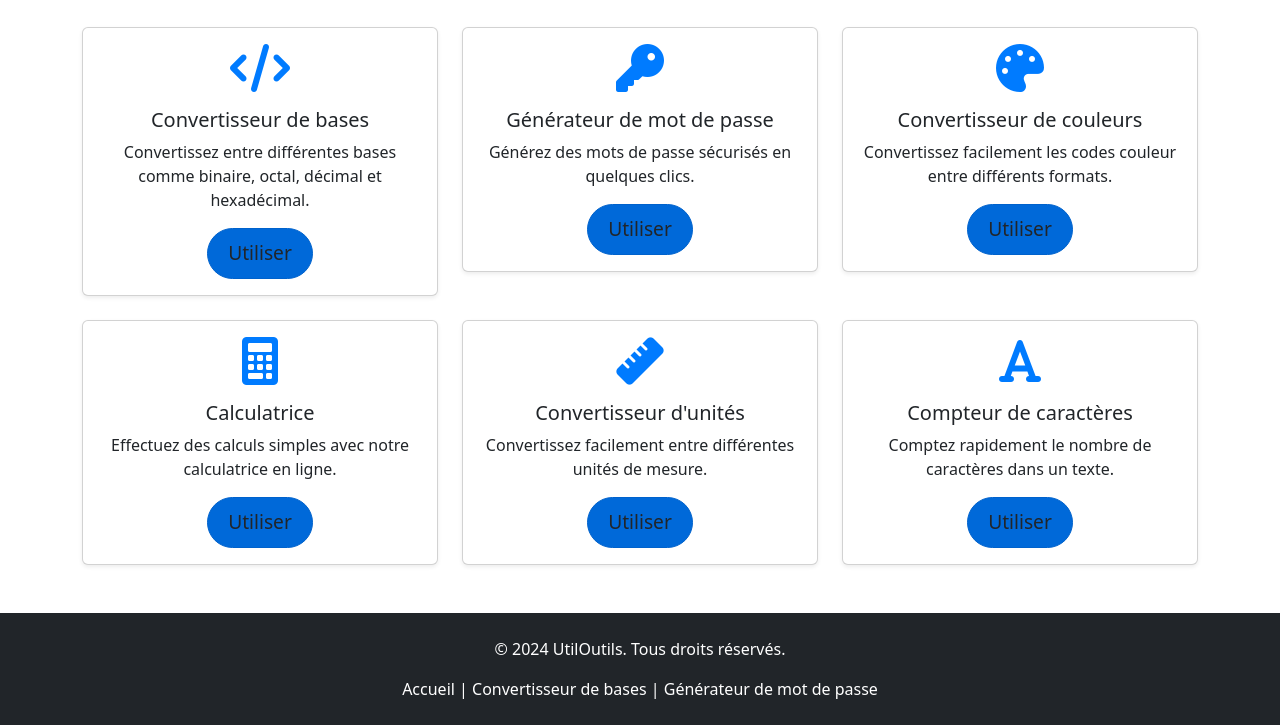
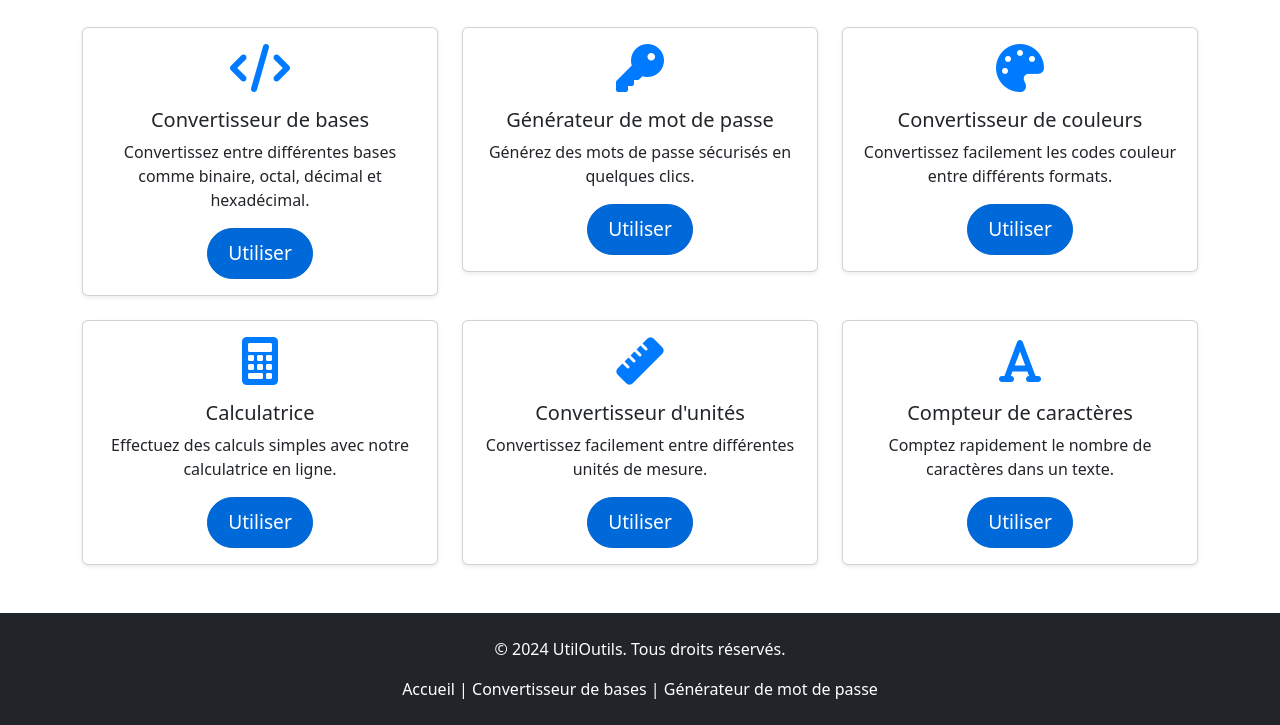
Before and after one commit to adriendeval/utilitools, a plain HTML site: page index.html in a window 1280 px wide. Shown: the part 490-1215 px from the top of the page. Drawn offline with nearby package versions, Linux system fonts and the light colour scheme.

Commit message:
Update index.html

```diff
--- a/index.html
+++ b/index.html
@@ -56,6 +56,7 @@
     font-size: 1.2rem;
     padding: 10px 20px;
     border-radius: 50px;
+    color: white;  /* Cette ligne modifie la couleur du texte */
 }
 
 .btn-primary-custom:hover {
```
Lines whose indentation alone changed are shown as unchanged.
